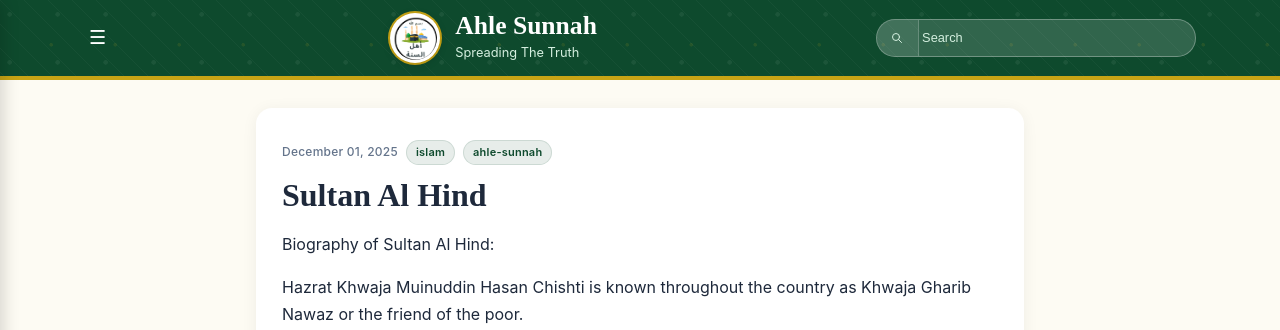
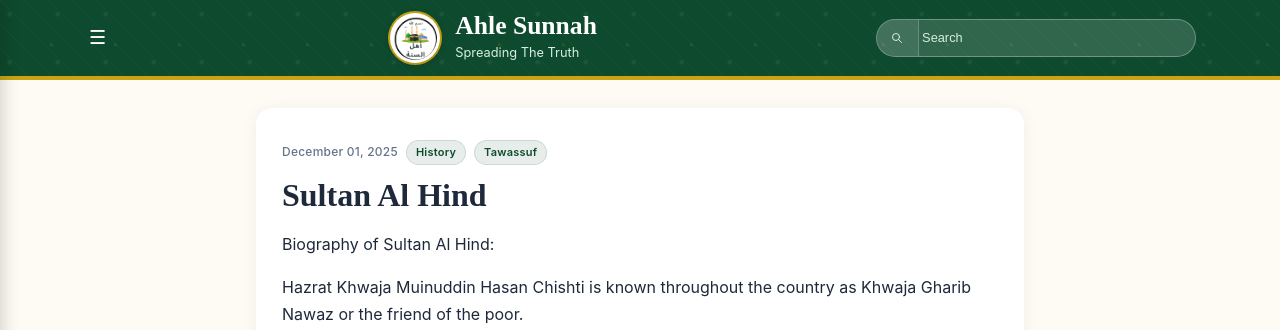
Before and after one commit to Fali17/ahlesunnah, a Jekyll site: the page built from _posts/2025-12-01-sultan-al-hind.md, in a window 1280 px wide and 900 px high. Shown: the top 330 px of the window. Built offline with Jekyll 4.4.1, drawn with Linux system fonts in a browser that asks for light colours.

Commit message:
Update 2025-12-01-sultan-al-hind.md

```diff
--- a/_posts/2025-12-01-sultan-al-hind.md
+++ b/_posts/2025-12-01-sultan-al-hind.md
@@ -2,7 +2,7 @@
 layout: post
 title: "Sultan Al Hind"
 date: 2025-12-01 19:10:00 +0000
-tags: [islam, ahle-sunnah]
+tags: [History,Tawassuf]
 ---
 
 Biography of Sultan Al Hind:
```
